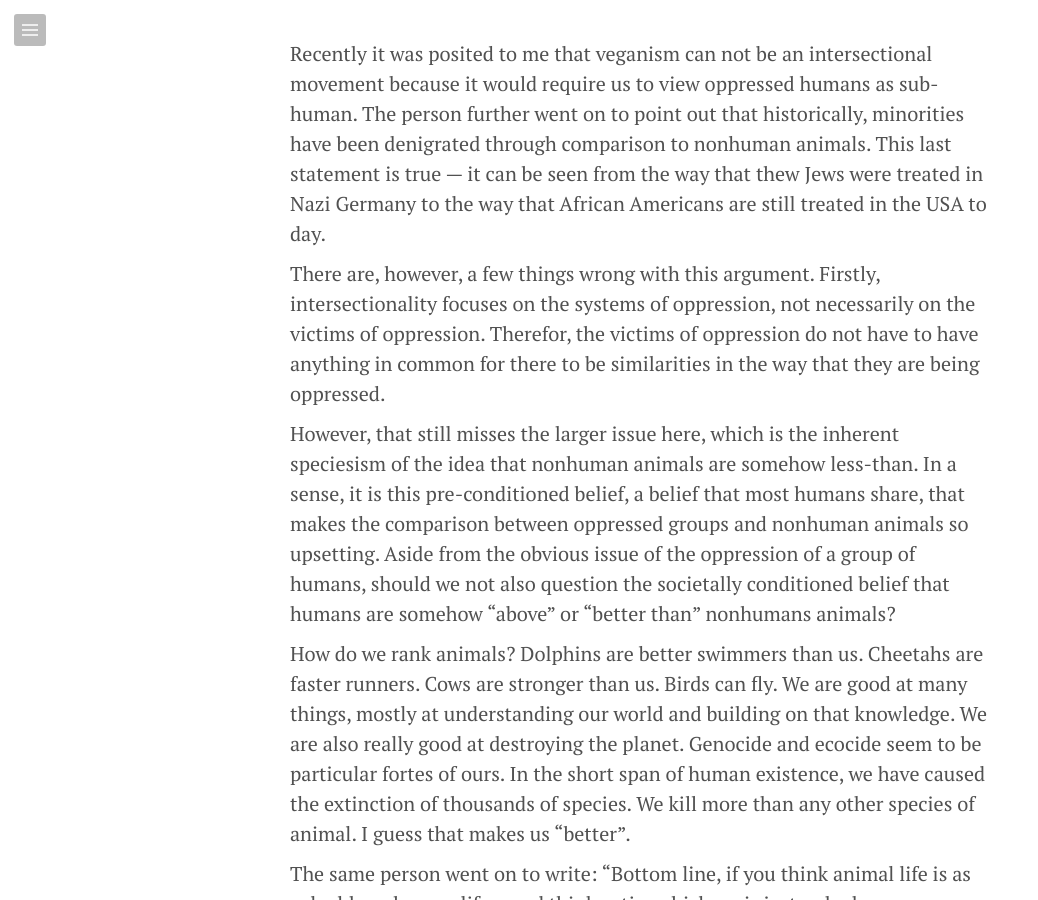
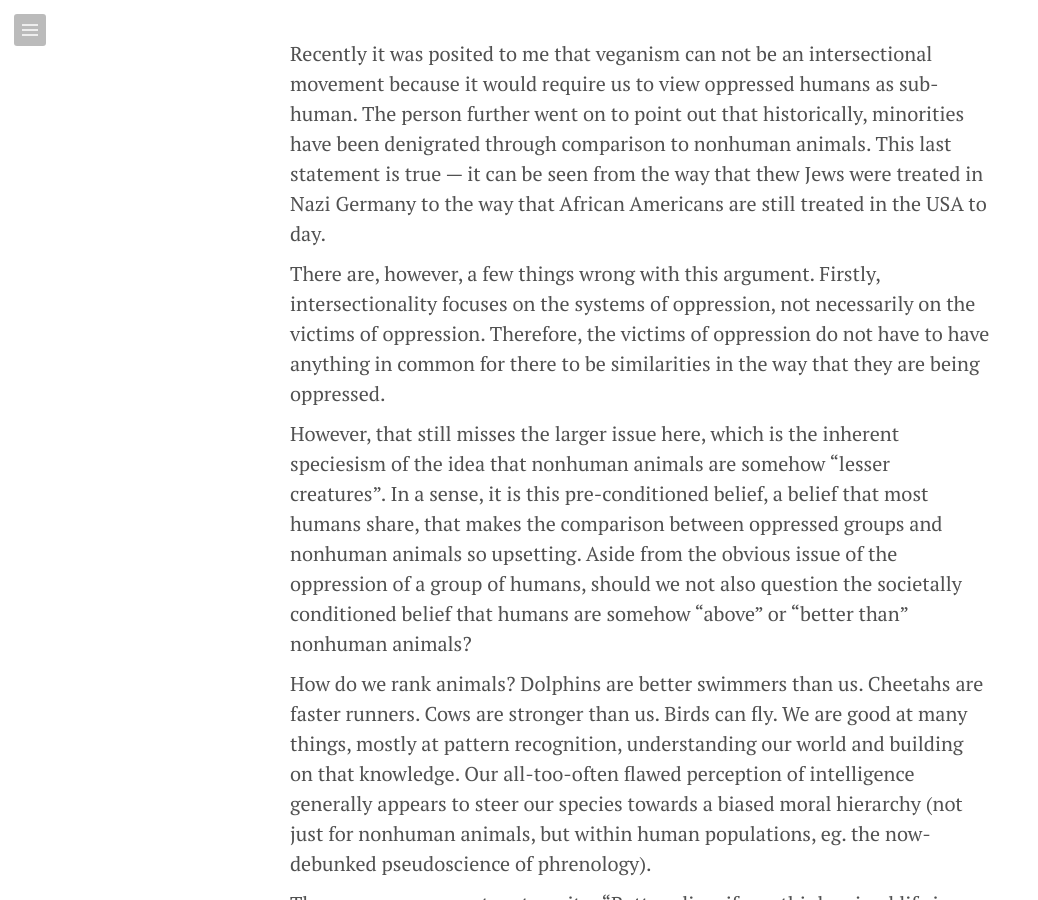
Before and after one commit to poupartfarms/poupartfarms.github.io, a Jekyll site: the page built from _posts/2015-06-19-veganism_and_intersectionality.md, in a window 1280 px wide and 900 px high, scrolled down 921 px. Shown: the whole window, without its empty margins (0-1038 px from the left). Built offline with Jekyll 4.4.1, drawn with Linux system fonts in a browser that asks for light colours; Markdown is read by kramdown in place of the engine named in the settings; comment, search, counter and statistics services are not loaded; some of the changed text lies outside the part shown.

Commit message:
editing thanks Julie A.

```diff
--- a/_posts/2015-06-19-veganism_and_intersectionality.md
+++ b/_posts/2015-06-19-veganism_and_intersectionality.md
@@ -8,20 +8,18 @@
 author: Chris
 ---
 
-Recently it was posited to me that veganism can not be an intersectional movement because it would require us to view oppressed humans as sub-human.  The person further went on to point out that historically, minorities have been denigrated through comparison to nonhuman animals.  This last statement is true — it can be seen from the way that thew Jews were treated in Nazi Germany to the way that African Americans are still treated in the USA to day.
+Recently it was posited to me that veganism can not be an intersectional movement because it would require us to view oppressed humans as sub-human. The person further went on to point out that historically, minorities have been denigrated through comparison to nonhuman animals. This last statement is true — it can be seen from the way that thew Jews were treated in Nazi Germany to the way that African Americans are still treated in the USA to day.
 
-There are, however, a few things wrong with this argument.  Firstly, intersectionality focuses on the systems of oppression, not necessarily on the victims of oppression.  Therefor, the victims of oppression do not have to have anything in common for there to be similarities in the way that they are being oppressed.
+There are, however, a few things wrong with this argument. Firstly, intersectionality focuses on the systems of oppression, not necessarily on the victims of oppression. Therefore, the victims of oppression do not have to have anything in common for there to be similarities in the way that they are being oppressed.
 
-However, that still misses the larger issue here, which is the inherent speciesism of the idea that nonhuman animals are somehow less-than.  In a sense, it is this pre-conditioned belief, a belief that most humans share, that makes the comparison between oppressed groups and nonhuman animals so upsetting.  Aside from the obvious issue of the oppression of a group of humans, should we not also question the societally conditioned belief that humans are somehow “above” or “better than” nonhumans animals?
+However, that still misses the larger issue here, which is the inherent speciesism of the idea that nonhuman animals are somehow "lesser creatures". In a sense, it is this pre-conditioned belief, a belief that most humans share, that makes the comparison between oppressed groups and nonhuman animals so upsetting. Aside from the obvious issue of the oppression of a group of humans, should we not also question the societally conditioned belief that humans are somehow “above” or “better than” nonhuman animals?
 
-How do we rank animals?  Dolphins are better swimmers than us.  Cheetahs are faster runners.  Cows are stronger than us.  Birds can fly.  We are good at many things, mostly at understanding our world and building on that knowledge.  We are also really good at destroying the planet.  Genocide and ecocide seem to be particular fortes of ours.  In the short span of human existence, we have caused the extinction of thousands of species.  We kill more than any other species of animal.  I guess that makes us “better”.
+How do we rank animals? Dolphins are better swimmers than us. Cheetahs are faster runners. Cows are stronger than us. Birds can fly. We are good at many things, mostly at pattern recognition, understanding our world and building on that knowledge. Our all-too-often flawed perception of intelligence generally appears to steer our species towards a biased moral hierarchy (not just for nonhuman animals, but within human populations, eg. the now-debunked pseudoscience of phrenology).
 
 The same person went on to write: “Bottom line, if you think animal life is as valuable as human life… and think eating chickens is just as bad as cops gunning down black and native people, then yes you are a white supremacist.”
 
-Of course, this is also a logical fallacy, specifically a [false dilemma](http://www.logicallyfallacious.com/index.php/logical-fallacies/94-false-dilemma).  For one, it ignores the fact that humans are animals.  It also positions eating a chicken with the killing of a human.  These are two separate and distinct acts.  It would be more appropriate to compare the unjust killing of a nonhuman animal with the unjust killing of a human, or the eating of a nonhuman animal with the eating of an animal.  It further ignores other options — what if I also think that the unjust killing of white people is as bad as the unjust killing of a nonhuman animal?  Would that still make me a white supremacist?  Most importantly however, it ignores the fact that it is quite possible to hold both actions as abhorrent, without having to give a hierarchy of bad to them.  Getting into the weighing of evils is messy business.  Do we count volume?  Does it matter that it isn’t 1 chicken for 1 black life, but approximately 150 000 000 000 nonhuman animals killed per year versus the approximately 1000 thousand police-caused deaths in the USA in 2014?  Do we consider their lives, growing up in poverty and the impact on their quality of life? What about personality type? Character? Age?  The question is messy and has already been addressed ad nauseam. (see: “The Dog in the Lifeboat: An Exchange” by Tom Regan and Peter Singer, or “Introduction to Animal Rights: Your Child or the Dog?” by Gary L. Francine)
+Of course, this is both a ludicrous and inflammatory statement in its fallaciousness, tantamount to "if you show compassion for refugees, you must hate homeless people". The fact is that it is quite possible to hold both actions as abhorrent, without having to assign some "hierarchy of bad" to them. In a hypothetical scenario, where you have to choose between saving a family member over a stranger, or a stranger over an animal, one would make a choice between two morally problematic options (ah, but what if the human was a racist pedophile and the animal was your family pet? What if the family member was in the late stages of a terminal disease and the stranger was a child destined to be the next Gandhi?).  In everyday life, however, most westerners are incredibly fortunate not to face such moral dilemmas, and general consensus is that murder goes into the moral Wrong Box; to entertain such what-ifs are unnecessary and unproductive.  (for starters, see: “[The Dog in the Lifeboat: An Exchange](http://www.nybooks.com/articles/archives/1985/apr/25/the-dog-in-the-lifeboat-an-exchange/)” by Tom Regan and Peter Singer, “[Introduction to Animal Rights: Your Child or the Dog?](http://www.amazon.ca/Introduction-Animal-Rights-Your-Child/dp/1566396921)” and “[Comparable Harm and Equal Inherent Value: The Problem of Dog in the Lifeboat](http://digitalcommons.calpoly.edu/cgi/viewcontent.cgi?article=1071&context=bts)” by Gary L. Francione)
 
-Are the “just as bad”? No.  They are different kinds of bad.  They are different kinds of horrors.  Which situation is worse is going to depend on so many factors that are not discussed.
+But the beauty is that while we seek to address our own privilege with regards to race, and while we strive to be good allies and to stand alongside other marginalized humans to support them in their fights for justice, we can also seek to address our own privilege with regards to species. We can embrace veganism, not in the modern “don’t eat animals” watered down meaning of the word, but as it was originally meant, to seek to break down unjustified hierarchy and recognize that nonhuman animals value their lives as much as we value our. To give nonhuman animals moral consideration when we are making decisions that affect them, such as (but not limited to) what to eat, what to wear, and what entertains us.
 
-But the beauty is that while we seek to address our own privilege with regards to race, and while we strive to be good allies and to stand alongside other marginalized humans to support them in their fights for justice, we can also seek to address our own privilege with regards to species.  We can embrace veganism, not as the modern “don’t eat animals” watered down meaning of the word, but as it was originally meant, to seek to break down unjustified hierarchy and recognize that nonhuman animals value their lives as much as we value our.  To give nonhuman animals moral consideration when we are making decisions that effect them, such as (but not limited to) what to eat, what to wear, and what entertains us.
-
-To quote Angela Davis: “I think it’s the right moment to talk about it because it is part of a revolutionary perspective – how can we not only discover more compassionate relations with human beings but how can we develop compassionate relations with the other creatures with whom we share this planet and that would mean challenging the whole capitalist industrial form of food production.”~~~~
+To quote Angela Davis: “I think it’s the right moment to talk about it because it is part of a revolutionary perspective – how can we not only discover more compassionate relations with human beings but how can we develop compassionate relations with the other creatures with whom we share this planet...”
```
Also changed, not shown: media/2015-06-19-veganism_and_intersectionality/jew-rat-propaganda.jpg (added).
